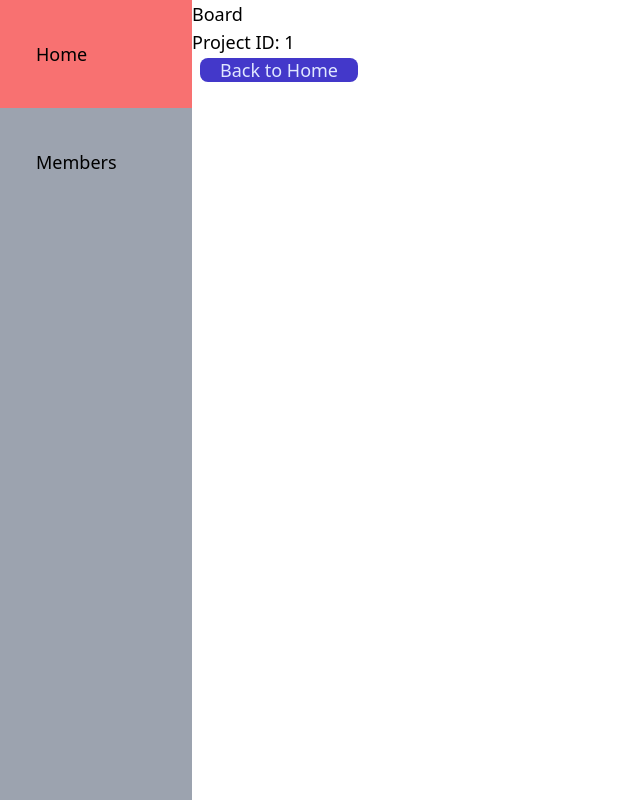
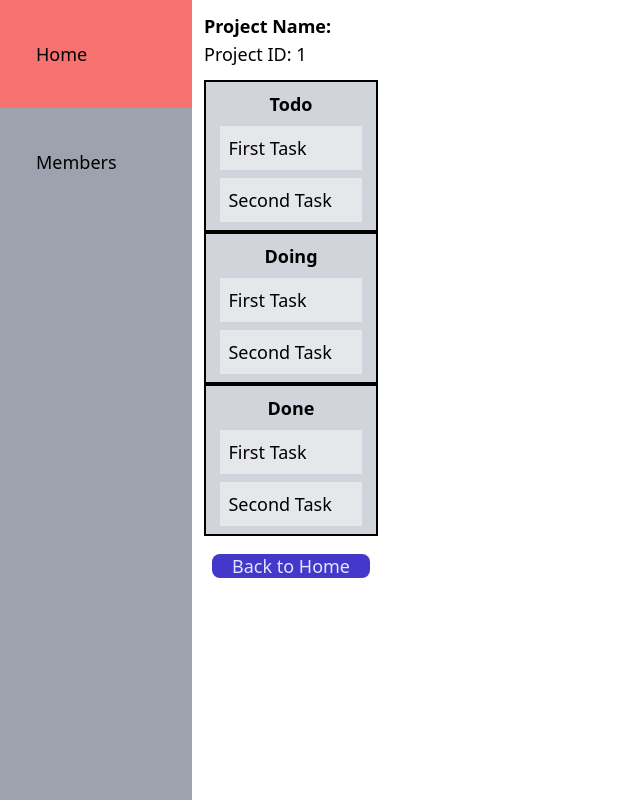
Before and after one commit to john4web/micro-trello, a React (Create React App) app: page /board/1 in a window 1280 px wide. Shown: the whole page, without its empty margins (0-640 px from the left). Built offline with nearby package versions, Linux system fonts and the light colour scheme.

Commit message:
Added columns and tasks in boards

```diff
--- a/package.json
+++ b/package.json
@@ -13,6 +13,7 @@
     "@types/react-dom": "^17.0.0",
     "@types/react-router-dom": "^5.1.7",
     "@types/react-transition-group": "^4.4.1",
+    "@types/uuid": "^8.3.0",
     "react": "^17.0.1",
     "react-dom": "^17.0.1",
     "react-router-dom": "^5.2.0",
--- a/src/views/Board.tsx
+++ b/src/views/Board.tsx
@@ -1,11 +1,69 @@
-import { Link, useParams } from "react-router-dom";
-import React from "react";
+import { Link, useParams, useLocation } from "react-router-dom";
+import { ColumnDialog } from "../components/ColumnDialog";
+import React, { useState } from "react";
+import { v4 as uuid } from "uuid";
 export const Board = () => {
   let { id } = useParams<{ id: string }>();
+  let params = useLocation();
+
+  const taskData = [
+    { id: uuid(), content: "First Task" },
+    { id: uuid(), content: "Second Task" },
+  ];
+  const columnData = [
+    {
+      id: uuid(),
+      name: "Todo",
+      tasks: [taskData],
+    },
+    {
+      id: uuid(),
+      name: "Doing",
+      tasks: [taskData],
+    },
+    {
+      id: uuid(),
+      name: "Done",
+      tasks: [taskData],
+    },
+  ];
+
   return (
+    <div className="ml-3 mt-3">
+      <div className="mb-3">
+        <h2 className="text-lg font-bold">Project Name: {params.state} </h2>
+        <p>Project ID: {id}</p>
+      </div>
       <div>
-      Board
-      <h1>Project ID: {id}</h1>
+        <ul>
+          {columnData.map((column) => {
+            return (
+              <li
+                key={column.id}
+                className="bg-gray-300 border-black border-2 p-2"
+              >
+                <div className="font-bold text-center mb-2">{column.name}</div>
+                <div>
+                  {column.tasks.map((task) => {
+                    return (
+                      <ul>
+                        {task.map((taskData) => {
+                          return (
+                            <li className="align-middle m-auto mt-2 p-2 bg-gray-200 w-11/12 ">
+                              {taskData.content}
+                            </li>
+                          );
+                        })}
+                      </ul>
+                    );
+                  })}
+                </div>
+              </li>
+            );
+          })}
+        </ul>
+      </div>
+      <div className="mt-4">
         <Link
           to="/"
           className="h-10 px-5 m-2 text-indigo-100 transition-colors duration-150 bg-indigo-700 rounded-lg focus:shadow-outline hover:bg-indigo-800"
@@ -13,5 +71,6 @@ export const Board = () => {
           Back to Home
         </Link>
       </div>
+    </div>
   );
 };
--- a/src/views/Home.tsx
+++ b/src/views/Home.tsx
@@ -54,9 +54,16 @@ export const Home = () => {
                 key={project.id}
                 className="bg-green-200 m-4 border-black border-2"
               >
-                <Link to={`/board/${project.id}`} className="block px-9 py-10">
-                  {project.name}
-                </Link>
+                <div className="block px-9 py-10">
+                  <Link
+                    to={{
+                      pathname: `/board/${project.id}`,
+                      state: project.name,
+                    }}
+                  >
+                    {project.name}
+                  </Link>
+                </div>
               </li>
             );
           })}
```
Lines whose indentation alone changed are shown as unchanged.
